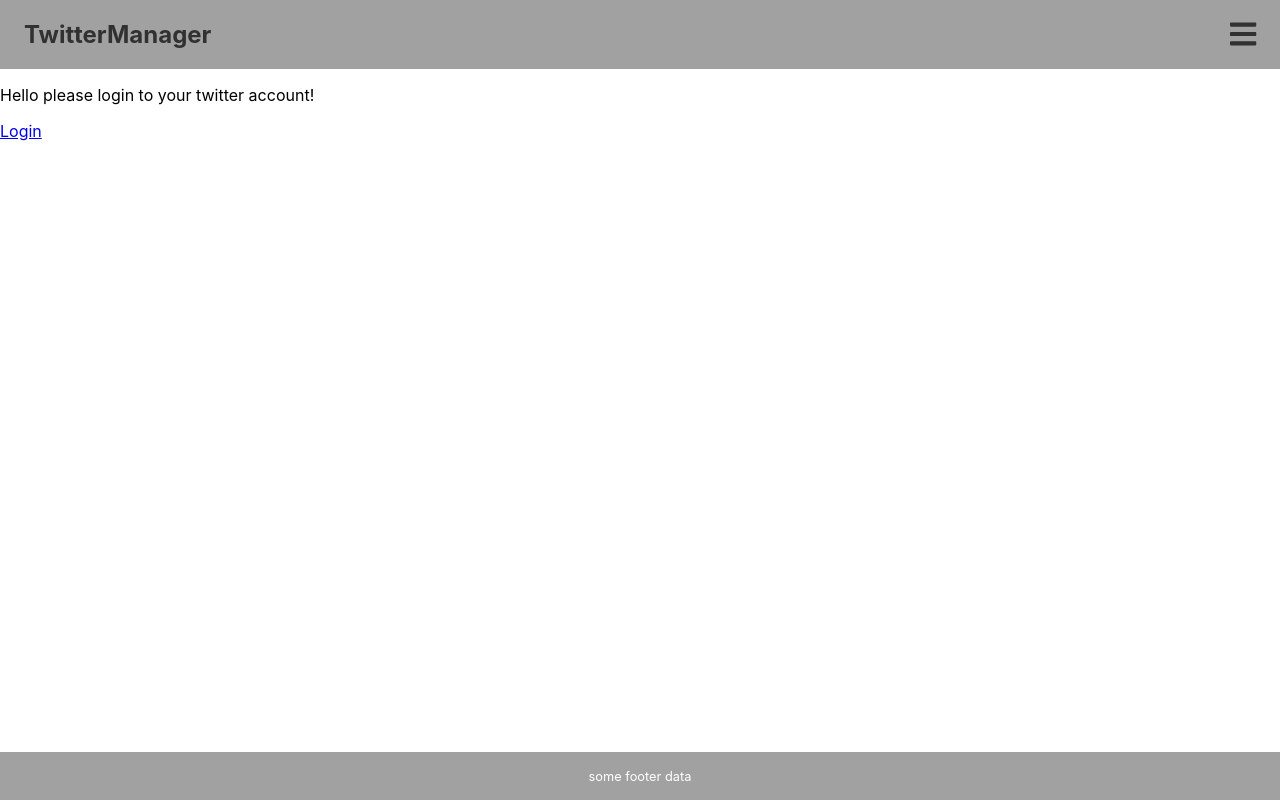
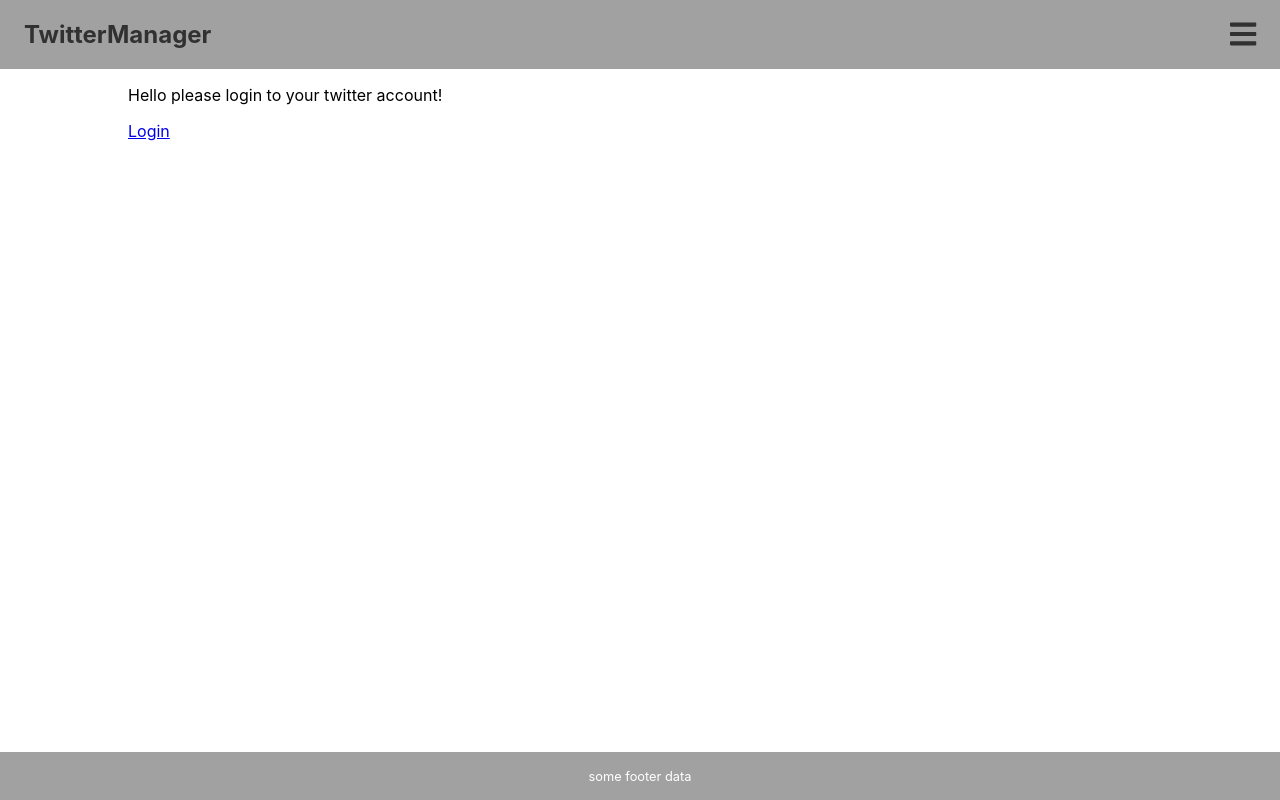
Before and after one commit to vbestak/react-blog, a React (Create React App) app: page / in a window 1280 px wide. Built offline with nearby package versions, Linux system fonts and the light colour scheme.

Commit message:
changed view padding

```diff
--- a/src/App.css
+++ b/src/App.css
@@ -11,6 +11,12 @@ header{
   padding: 0 1.5rem;
   background-color: rgb(161, 161, 161);
   color: rgb(49, 49, 49)
+}
+
+.view-container{
+  min-width: 443px;
+  width: 80%;
+  margin: 0 auto;
 }
 
 .menu-container{
--- a/src/App.js
+++ b/src/App.js
@@ -17,6 +17,7 @@ function App() {
 
         <Footer />
 
+        <div className={"view-container"}>
           <Switch>
             <Route exact path="/">
               <HomeView />
@@ -29,6 +30,7 @@ function App() {
             </Route>
           </Switch>
         </div>
+      </div>
     </Router>
   );
 }
```
Lines whose indentation alone changed are shown as unchanged.
